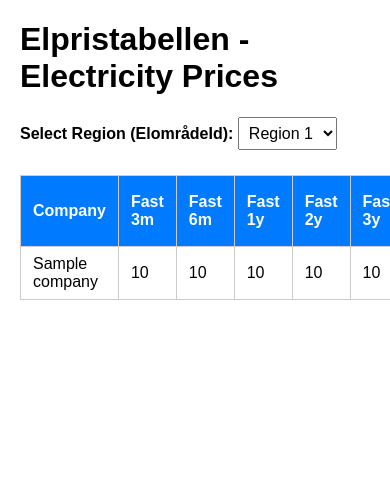
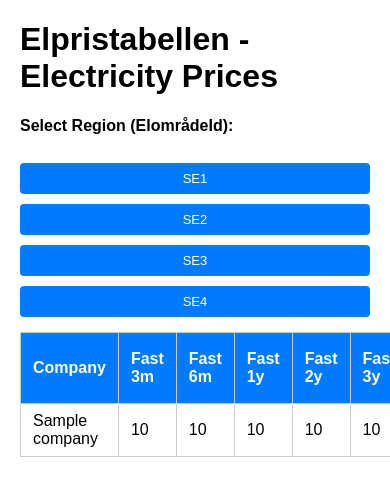
Before and after one commit to SharjeelJathol/elpristabellen, a Flask app: template templates/index.html in a window 390 px wide; the page is wider, and only the part inside the window is pictured. Shown: the top 496 px of that part. Run offline with Flask 3, Linux system fonts and the light colour scheme; the template is opened without the code that fills it: most values are stand-ins (such as "Sample title", 1, 10 or a date in 2020).

Commit message:
Replace region select dropdown with buttons
Updated the region selection UI from a dropdown to styled buttons for improved usability and mobile responsiveness. Added corresponding CSS and JavaScript to handle region selection and navigation.

```diff
--- a/templates/index.html
+++ b/templates/index.html
@@ -32,18 +32,48 @@
         padding: 6px;
         margin-bottom: 10px;
       }
+      .region-buttons {
+        display: flex;
+        flex-wrap: wrap;
+        gap: 10px;
+        margin-bottom: 15px;
+      }
+
+      .region-button {
+        padding: 8px 14px;
+        background-color: #007bff;
+        color: white;
+        border: none;
+        border-radius: 4px;
+        cursor: pointer;
+        font-size: 14px;
+        transition: background-color 0.3s;
+      }
+
+      .region-button:hover {
+        background-color: #0056b3;
+      }
+
+      @media (max-width: 600px) {
+        .region-button {
+          flex: 1 1 100%;
+          font-size: 13px;
+        }
+      }
+
     </style>
   </head>
   <body>
     <h1>Elpristabellen - Electricity Prices</h1>
 
-    <label for="regionSelect"><strong>Select Region (ElområdeId):</strong></label>
-    <select id="regionSelect">
-      <option value="1" {% if selected_region == 1 %}selected{% endif %}>Region 1</option>
-      <option value="2" {% if selected_region == 2 %}selected{% endif %}>Region 2</option>
-      <option value="3" {% if selected_region == 3 %}selected{% endif %}>Region 3</option>
-      <option value="4" {% if selected_region == 4 %}selected{% endif %}>Region 4</option>
-    </select>
+    <div class="region-buttons">
+      <strong>Select Region (ElområdeId):</strong><br><br>
+      <button class="region-button" data-region="1" {% if selected_region == 1 %}style="background-color:#0056b3"{% endif %}>SE1</button>
+      <button class="region-button" data-region="2" {% if selected_region == 2 %}style="background-color:#0056b3"{% endif %}>SE2</button>
+      <button class="region-button" data-region="3" {% if selected_region == 3 %}style="background-color:#0056b3"{% endif %}>SE3</button>
+      <button class="region-button" data-region="4" {% if selected_region == 4 %}style="background-color:#0056b3"{% endif %}>SE4</button>
+    </div>
+
 
     <table id="priceTable">
       <thead>
@@ -133,9 +163,17 @@
           table.tBodies[0].appendChild(row);
         }
       }
-      document.getElementById('regionSelect').addEventListener('change', function () {
-        const regionId = this.value;
+
+      // document.getElementById('regionSelect').addEventListener('change', function () {
+      //   const regionId = this.value;
+      //   window.location.href = `/region/${regionId}`;
+      // });
+
+      document.querySelectorAll('.region-button').forEach(button => {
+        button.addEventListener('click', () => {
+          const regionId = button.dataset.region;
           window.location.href = `/region/${regionId}`;
+        });
       });
 
     </script>
```
Lines whose indentation alone changed are shown as unchanged.
